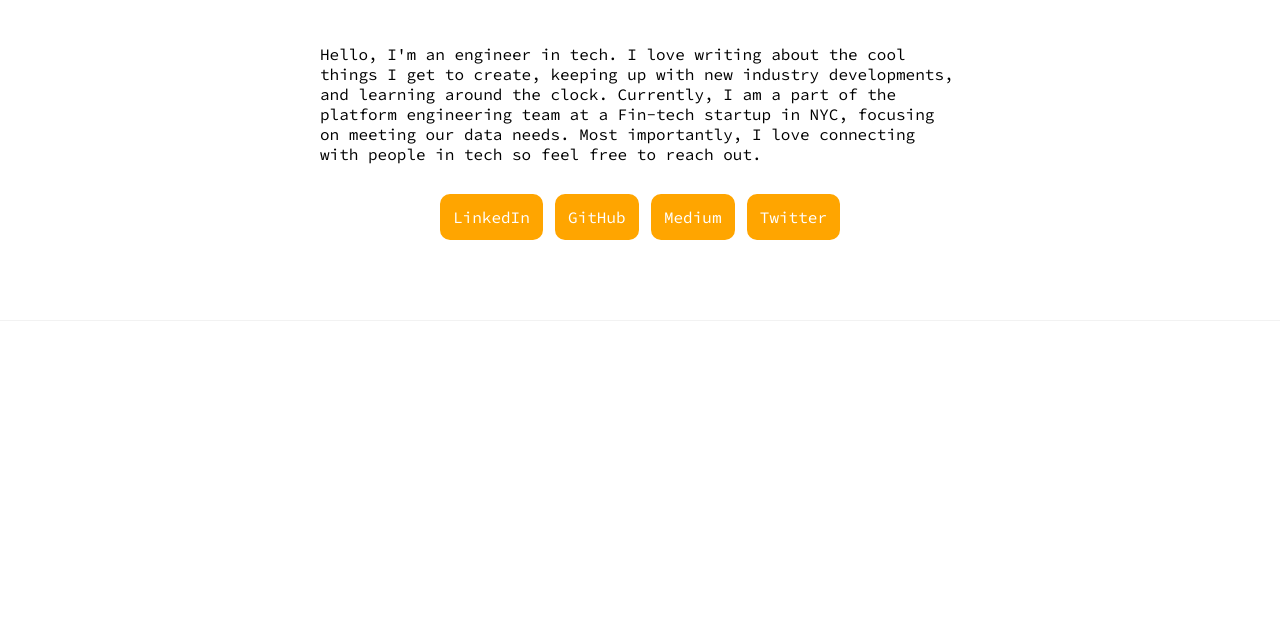
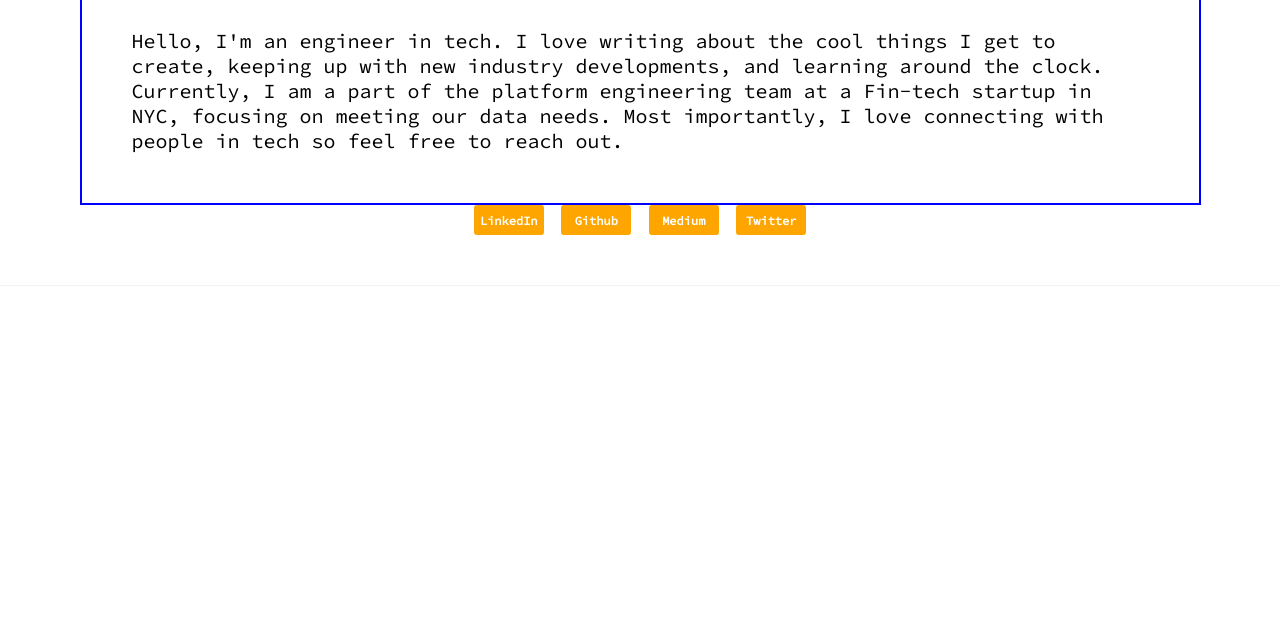
Before and after one commit to jduran9987/jd-blog, a plain HTML site: page index.html in a window 1280 px wide. Shown: the part 182-800 px from the top of the page. Drawn offline with Linux system fonts and the light colour scheme.

Commit message:
turned third party links into buttons

```diff
--- a/index.html
+++ b/index.html
@@ -23,10 +23,10 @@
             with people in tech so feel free to reach out.
         </p>
         <div class="header-links">
-            <a class="header-link-icon" href="#">LinkedIn</a>
-            <a class="header-link-icon" href="#">GitHub</a>
-            <a class="header-link-icon" href="#">Medium</a>
-            <a class="header-link-icon" href="#">Twitter</a>
+            <button class="header-link-btn">LinkedIn</button>
+            <button class="header-link-btn">Github</button>
+            <button class="header-link-btn">Medium</button>
+            <button class="header-link-btn">Twitter</button>
         </div>
     </section>
 
--- a/styles.css
+++ b/styles.css
@@ -13,7 +13,7 @@ a {
     justify-content: center;
     align-items: center;
     flex-direction: column;
-    padding: 80px;
+    padding: 50px;
     border-bottom: 1px solid rgba(0, 0, 0, 0.05);
 }
 
@@ -23,27 +23,38 @@ a {
     align-items: center;
     padding: 30px;
     font-weight: 900;
-    font-size: 45px;
+    font-size: 35px;
+    border: 2px solid blue;
 }
 
 .header-description {
     display: flex;
     justify-content: center;
     align-items: center;
-    width: 700px;
-    padding: 30px;
+    width: 95%;
+    padding: 50px;
+    font-size: 20px;
+    border: 2px solid blue;
 }
 
 .header-links {
     display: flex;
-    justify-content: space-between;
-    width: 400px;
+    justify-content: space-around;
+    width: 350px;
 }
 
-.header-link-icon {
-    padding: 10px;
-    border-radius: 10px;
+.header-link-btn {
     background-color: orange;
-    border: 3px solid orange;
     color: white;
+    border: none;
+    border-radius: 3px;
+    font-size: 12px;
+    font-weight: 900;
+    width: 70px;
+    height: 30px;
+    cursor: pointer;
 }
+
+.header-link-btn:hover {
+    background-color: black;
+}
```
